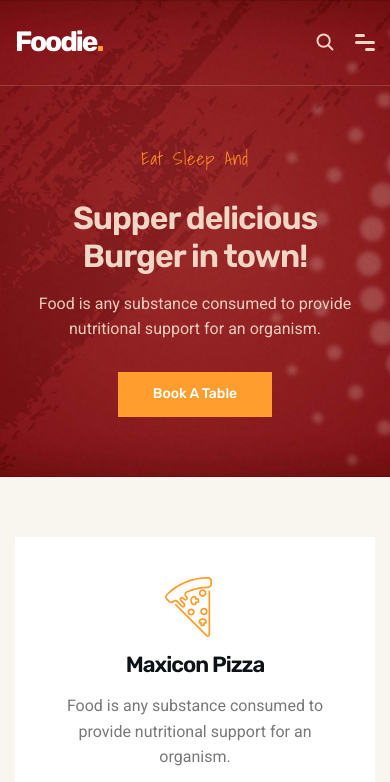
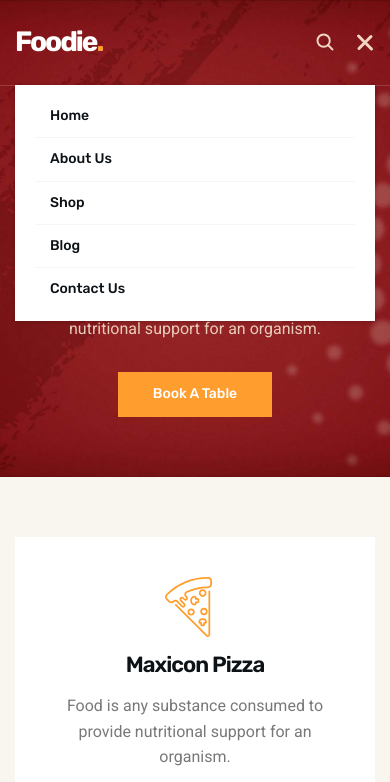
Before and after one commit to pankaj9891/foodie, a plain HTML site: page index.html in a window 390 px wide. Both pictures are taken after a click on the button 365 px from the left and 42 px from the top of the page. Shown: the top 782 px of the page. Drawn offline with nearby package versions, Linux system fonts and the light colour scheme.

Commit message:
Update index.html

```diff
--- a/index.html
+++ b/index.html
@@ -10,7 +10,7 @@
     <!--
     - favicon
   -->
-    <link rel="shortcut icon" href="./favicon.svg" type="image/svg+xml">
+    <link rel="shortcut icon" href="./assets/images/favicon.svg" type="image/svg+xml">
 
     <!--
     - custom css link
@@ -42,13 +42,13 @@
                 <a href="#" class="logo">Foodie<span class="span">.</span></a>
             </h1>
 
-            <nav class="navbar">
+            <nav class="navbar" data-navbar>
                 <ul class="navbar-list">
-                    <li class="nav-item"><a href="#" class="navbar-link">Home</a></li>
-                    <li class="nav-item"><a href="#" class="navbar-link">About Us</a></li>
-                    <li class="nav-item"><a href="#" class="navbar-link">Shop</a></li>
-                    <li class="nav-item"><a href="#" class="navbar-link">Blog</a></li>
-                    <li class="nav-item"><a href="#" class="navbar-link">Contact Us</a></li>
+                    <li class="nav-item"><a href="#home" class="navbar-link" data-nav-link>Home</a></li>
+                    <li class="nav-item"><a href="#about" class="navbar-link" data-nav-link>About Us</a></li>
+                    <li class="nav-item"><a href="#food-menu" class="navbar-link" data-nav-link>Shop</a></li>
+                    <li class="nav-item"><a href="#blog" class="navbar-link" data-nav-link>Blog</a></li>
+                    <li class="nav-item"><a href="#contact-us" class="navbar-link" data-nav-link>Contact Us</a></li>
                 </ul>
             </nav>
 
@@ -60,7 +60,7 @@
 
                 <button class="btn btn-hover">Reservation</button>
 
-                <button class="nav-toggle-btn" aria-label="Toggle Menu">
+                <button class="nav-toggle-btn" aria-label="Toggle Menu" data-menu-toggle-btn>
                     <span class="line top"></span>
                     <span class="line middle"></span>
                     <span class="line bottom"></span>
@@ -216,7 +216,7 @@
                 </div>
             </section>
 
-            <section class="section section-divider gray about">
+            <section class="section section-divider gray about" id="about">
                 <div class="container abt">
                     <div class="about-banner">
                         <img src="./assets/images/about-banner.png" alt="burger and drink" width="509" height="459"
@@ -818,7 +818,7 @@
     </main>
 
 
-    <footer class="footer">
+    <footer class="footer" id="contact-us">
         <div class="footer-top" style="background-image: url(./assets/images/footer-illustration.png);">
             <div class="container">
                 <div class="footer-brand">
@@ -929,7 +929,7 @@
         <div class="footer-bottom">
             <div class="container">
                 <p class="copyright-text">
-                    &copy; 2022 <a href="#" class="copyright-link">Pankaj Kumar</a> All Rights Reserved.
+                    &copy; 2025 <a href="#" class="copyright-link">Pankaj Kumar</a> All Rights Reserved.
                 </p>
             </div>
         </div>
```
